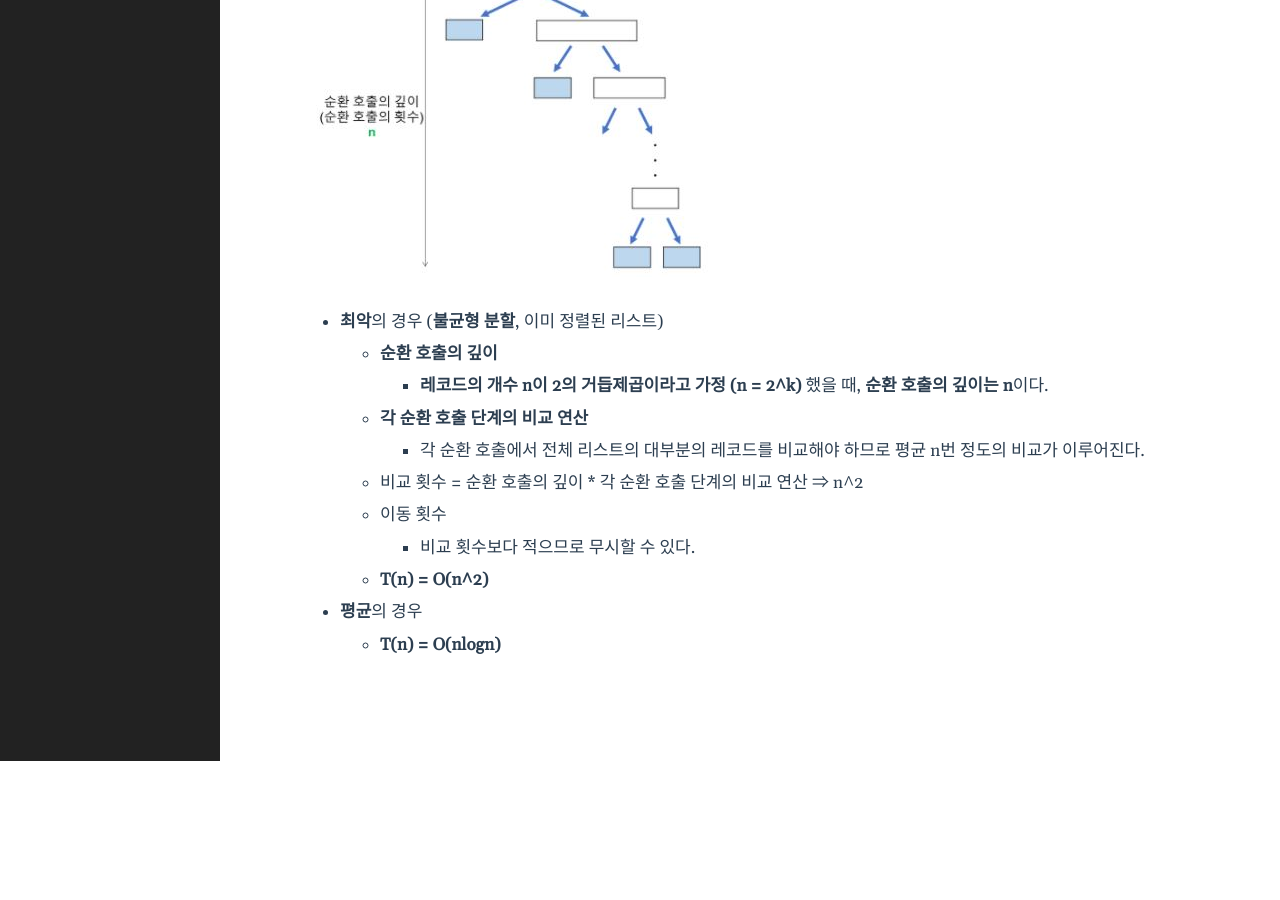
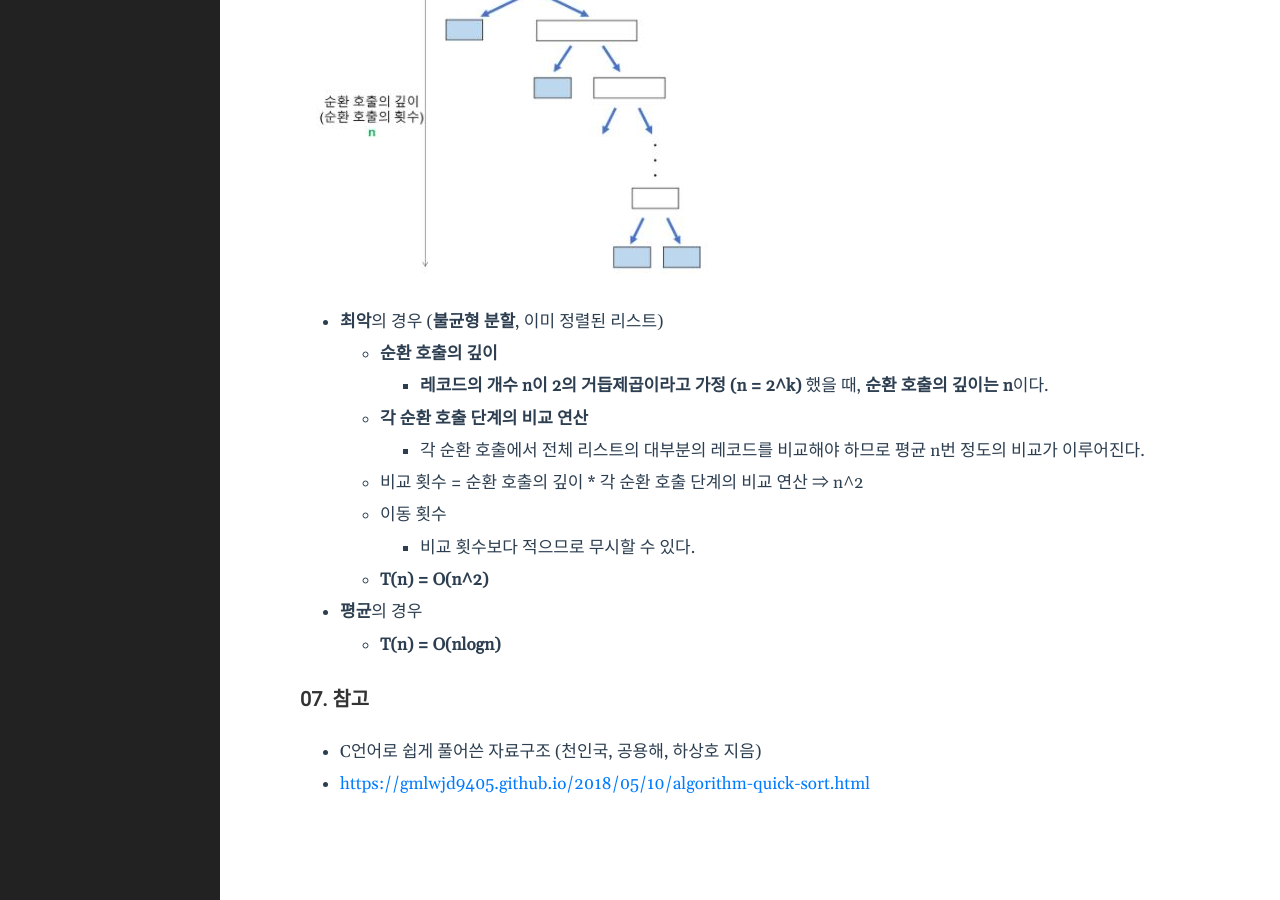
Before and after one commit to qkrrlgh519/qkrrlgh519.github.io, a Jekyll site: the page built from _posts/2021-01-21-Algorithm-Sort-Quick.markdown, in a window 1280 px wide and 900 px high, scrolled down 5077 px. Built offline with Jekyll 4.4.1, drawn with Linux system fonts in a browser that asks for light colours; before the commit the page ends 5838 px from its top, so only the background shows below that.

Commit message:
fix: 퀵 정렬 참고 내용 추가

```diff
--- a/_posts/2021-01-21-Algorithm-Sort-Quick.markdown
+++ b/_posts/2021-01-21-Algorithm-Sort-Quick.markdown
@@ -146,3 +146,8 @@ console.log(array);
   - **T(n) = O(n^2)**
 - **평균**의 경우
   - **T(n) = O(nlogn)**
+
+### 07. 참고
+
+- C언어로 쉽게 풀어쓴 자료구조 (천인국, 공용해, 하상호 지음)
+- [https://gmlwjd9405.github.io/2018/05/10/algorithm-quick-sort.html](https://gmlwjd9405.github.io/2018/05/10/algorithm-quick-sort.html)
```
